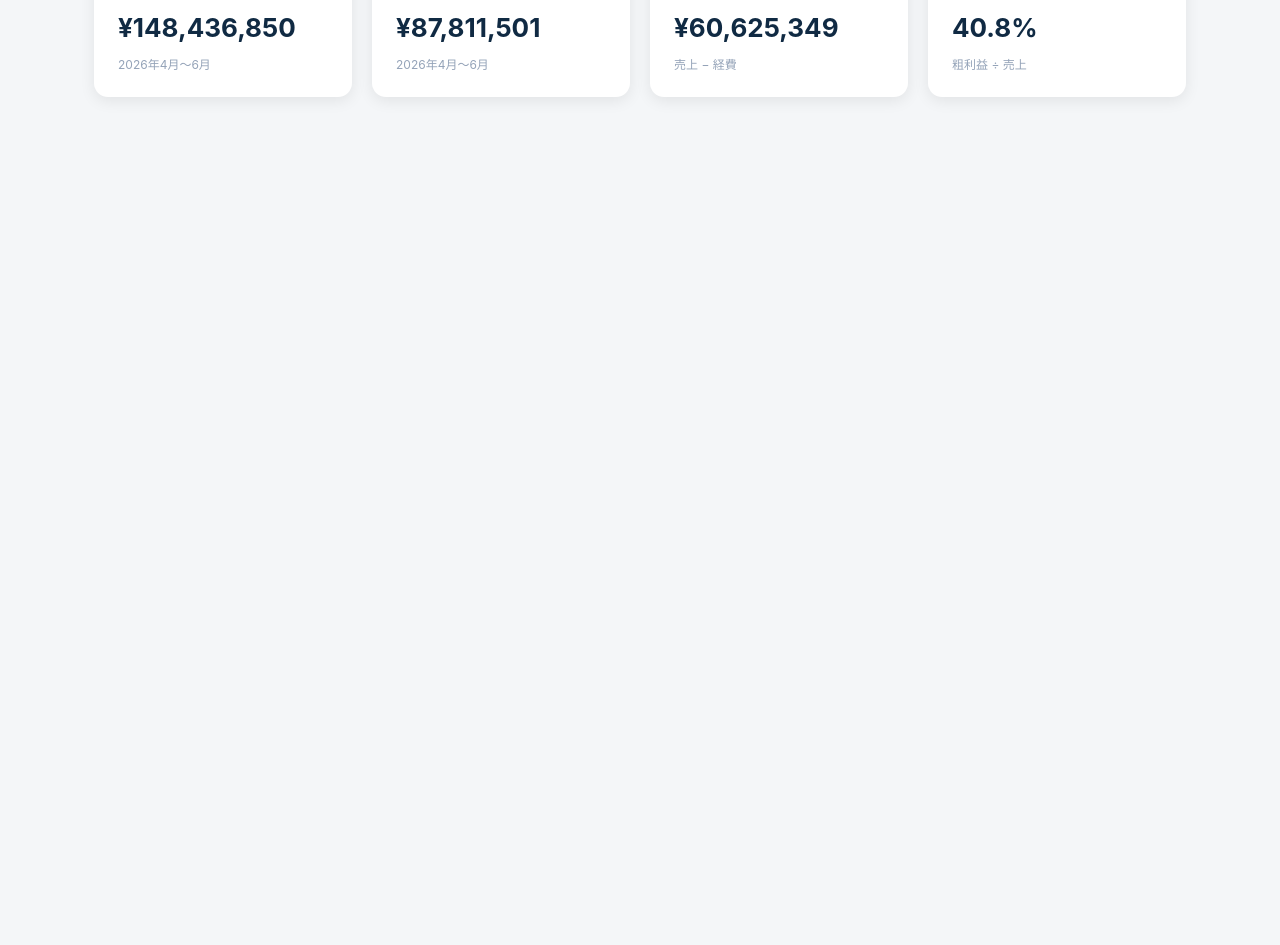
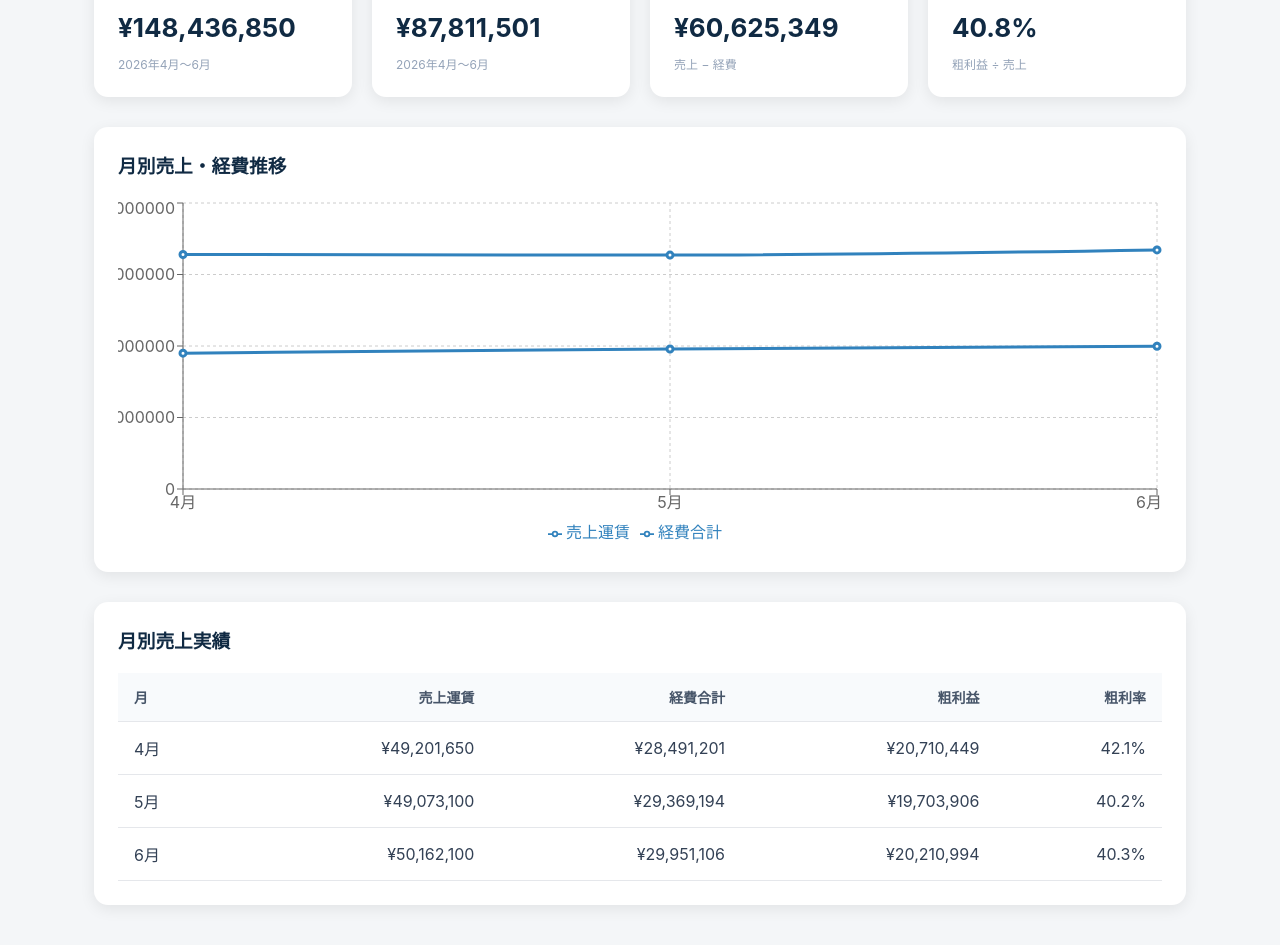
Before and after one commit to tatsuyashimomura-maker/calendar-gallery, a React (Vite) app: page / in a window 1280 px wide. Shown: the part 343-1288 px from the top of the page. Before the commit the page ends 800 px from the top, so only its background shows below. Built offline with nearby package versions, Linux system fonts and the light colour scheme.

Commit message:
Add sales chart and monthly summary table

```diff
--- a/package.json
+++ b/package.json
@@ -11,7 +11,8 @@
   },
   "dependencies": {
     "react": "^19.2.7",
-    "react-dom": "^19.2.7"
+    "react-dom": "^19.2.7",
+    "recharts": "^3.9.2"
   },
   "devDependencies": {
     "@types/react": "^19.2.17",
--- a/src/App.css
+++ b/src/App.css
@@ -792,4 +792,79 @@
   }
 }
 
+/* =====================
+   Sales Table
+===================== */
+
+.sales-table-section {
+  margin-top: 30px;
+  background: #ffffff;
+  border-radius: 14px;
+  padding: 24px;
+  box-shadow: 0 4px 15px rgba(0, 0, 0, 0.08);
 }
+
+.sales-table-section h3 {
+  margin: 0 0 20px;
+  color: #102a43;
+}
+
+.sales-table-wrapper {
+  overflow-x: auto;
+}
+
+.sales-table {
+  width: 100%;
+  border-collapse: collapse;
+}
+
+.sales-table th,
+.sales-table td {
+  padding: 14px 16px;
+  border-bottom: 1px solid #e5e7eb;
+}
+
+.sales-table th {
+  background: #f8fafc;
+  color: #475569;
+  font-size: 14px;
+  text-align: right;
+}
+
+.sales-table td {
+  color: #334155;
+  text-align: right;
+}
+
+.sales-table th:first-child,
+.sales-table td:first-child {
+  text-align: left;
+}
+
+.sales-table tbody tr:hover {
+  background: #f8fafc;
+}
+
+/* =====================
+   Sales Chart
+===================== */
+
+.chart-section {
+  margin-top: 30px;
+  background: #ffffff;
+  border-radius: 14px;
+  padding: 24px;
+  box-shadow: 0 4px 15px rgba(0, 0, 0, 0.08);
+}
+
+.chart-section h3 {
+  margin: 0 0 20px;
+  color: #102a43;
+}
+
+.chart-wrapper {
+  width: 100%;
+  min-height: 350px;
+}
+
+}
--- a/src/App.jsx
+++ b/src/App.jsx
@@ -1,4 +1,16 @@
 import { useState } from "react";
+
+import {
+  LineChart,
+  Line,
+  XAxis,
+  YAxis,
+  CartesianGrid,
+  Tooltip,
+  Legend,
+  ResponsiveContainer,
+} from "recharts";
+
 import "./App.css";
 
 const salesData = [
@@ -200,6 +212,81 @@ function App() {
     <p>粗利率</p>
     <strong>{grossProfitRate.toFixed(1)}%</strong>
     <span>粗利益 ÷ 売上</span>
+  </div>
+</div>
+
+<div className="chart-section">
+  <h3>月別売上・経費推移</h3>
+
+  <div className="chart-wrapper">
+    <ResponsiveContainer width="100%" height={350}>
+      <LineChart data={salesData}>
+        <CartesianGrid strokeDasharray="3 3" />
+
+        <XAxis dataKey="month" />
+
+        <YAxis />
+
+        <Tooltip />
+
+        <Legend />
+
+        <Line
+          type="monotone"
+          dataKey="sales"
+          name="売上運賃"
+          strokeWidth={3}
+        />
+
+        <Line
+          type="monotone"
+          dataKey="expenses"
+          name="経費合計"
+          strokeWidth={3}
+        />
+      </LineChart>
+    </ResponsiveContainer>
+  </div>
+</div>
+
+<div className="sales-table-section">
+  <h3>月別売上実績</h3>
+
+  <div className="sales-table-wrapper">
+    <table className="sales-table">
+      <thead>
+        <tr>
+          <th>月</th>
+          <th>売上運賃</th>
+          <th>経費合計</th>
+          <th>粗利益</th>
+          <th>粗利率</th>
+        </tr>
+      </thead>
+
+      <tbody>
+        {salesData.map((item) => {
+          const monthlyGrossProfit = item.sales - item.expenses;
+
+          const monthlyGrossProfitRate =
+            (monthlyGrossProfit / item.sales) * 100;
+
+          return (
+            <tr key={item.month}>
+              <td>{item.month}</td>
+
+              <td>¥{item.sales.toLocaleString()}</td>
+
+              <td>¥{item.expenses.toLocaleString()}</td>
+
+              <td>¥{monthlyGrossProfit.toLocaleString()}</td>
+
+              <td>{monthlyGrossProfitRate.toFixed(1)}%</td>
+            </tr>
+          );
+        })}
+      </tbody>
+    </table>
   </div>
 </div>
 
```
Also changed, not shown: 1 other file (tests, documents, lock files or other folders).
